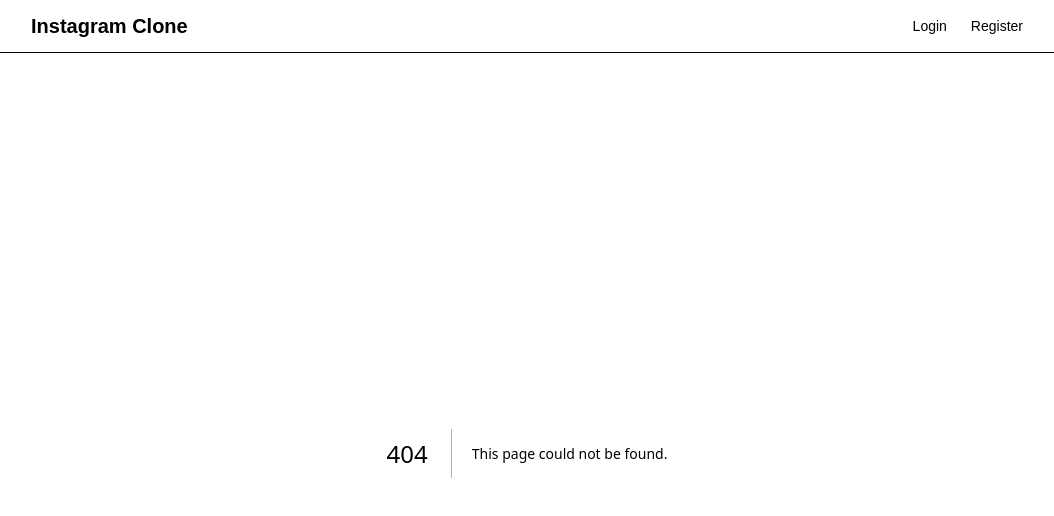
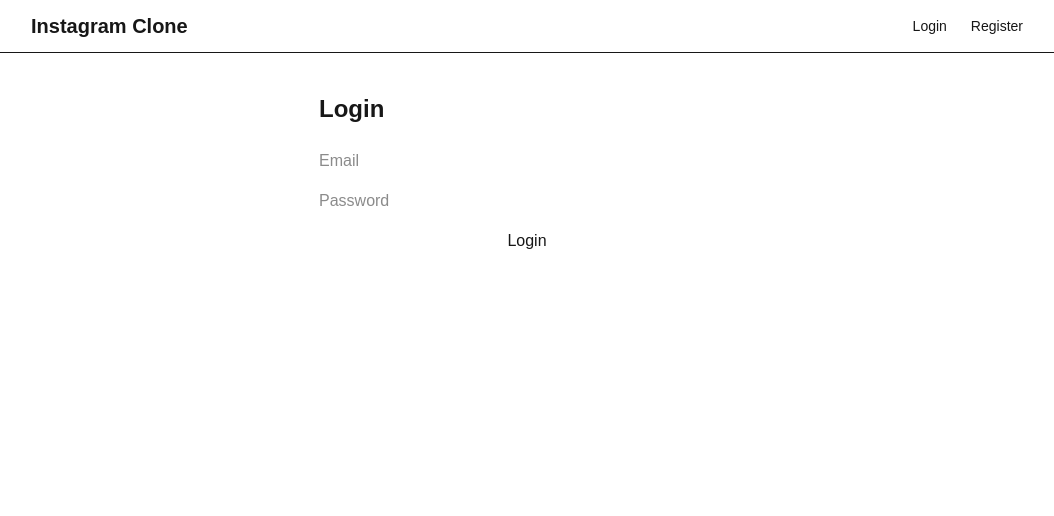
Before and after one commit to nexxdevv/photo-sharing-vitest, a Next.js app: page /login in a window 1280 px wide. Before the commit this address had no page. Shown: the top 516 px of the page, without its empty margins (113-1167 px from the left). Built offline with nearby package versions, Linux system fonts and the light colour scheme.

Commit message:
test: mock next router for login page tests

```diff
--- /dev/null
+++ b/app/login/page.tsx
@@ -0,0 +1,72 @@
+"use client";
+
+import { useState } from "react";
+import { useRouter } from "next/navigation";
+
+import { useAuth } from "@/hooks/useAuth";
+
+export default function LoginPage() {
+  const router = useRouter();
+
+  const { login } = useAuth();
+
+  const [email, setEmail] = useState("");
+
+  const [password, setPassword] = useState("");
+
+  function handleSubmit(e: React.FormEvent) {
+    e.preventDefault();
+
+    login(email, password);
+
+    router.push("/profile");
+  }
+
+  return (
+    <main
+      className="
+        mx-auto
+        max-w-md
+        px-4
+        py-10
+      "
+    >
+      <h1
+        className="
+          text-2xl
+          font-bold
+        "
+      >
+        Login
+      </h1>
+
+      <form
+        onSubmit={handleSubmit}
+        className="
+          mt-6
+          flex
+          flex-col
+          gap-4
+        "
+      >
+        <input
+          aria-label="Email"
+          type="email"
+          value={email}
+          onChange={(e) => setEmail(e.target.value)}
+          placeholder="Email"
+        />
+
+        <input
+          aria-label="Password"
+          type="password"
+          value={password}
+          onChange={(e) => setPassword(e.target.value)}
+          placeholder="Password"
+        />
+
+        <button type="submit">Login</button>
+      </form>
+    </main>
+  );
+}
```
Also changed, not shown: 1 other file (tests, documents, lock files or other folders).
